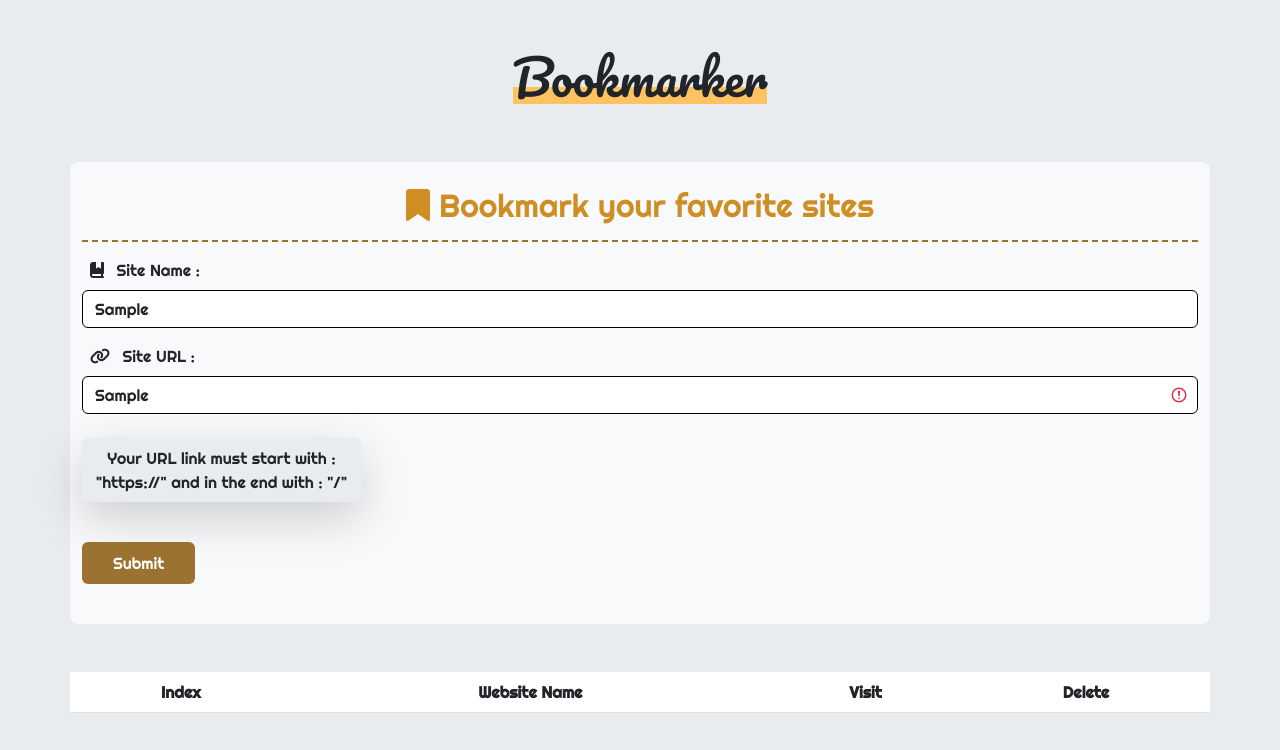
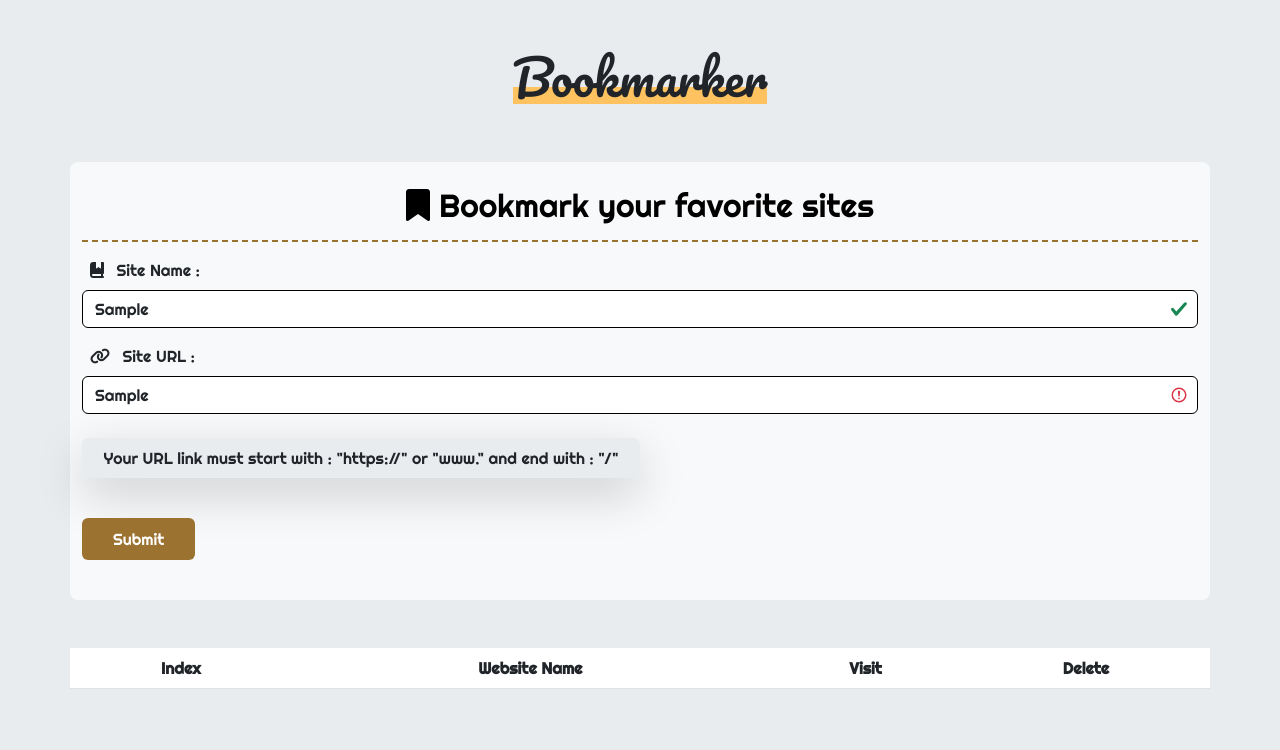
Before and after one commit to SeifEldin04/formOfSites, a plain HTML site: page index.html in a window 1280 px wide. Both pictures are taken after typing "Sample", "Sample" into the empty fields and a click on the button "Submit". Drawn offline with Linux system fonts and the light colour scheme; a web font is replaced by a local one.

Commit message:
added some files

```diff
--- a/bootstrap/Css/style.css
+++ b/bootstrap/Css/style.css
@@ -39,7 +39,8 @@ body{
     font-family: 'Pacifico', cursive;
     font-family: 'Righteous', cursive;
 
-    color: #cf8e24;
+    /* color: #cf8e24; */
+    color: black;
 
     /* background-image: linear-gradient(to right, #3ca55c, #b5ac49); */
 }
--- a/bootstrap/js/main.js
+++ b/bootstrap/js/main.js
@@ -1,7 +1,7 @@
 var siteName = document.getElementById("siteNameInp");
 var siteUrl = document.getElementById("siteUrlInp");
 
-var regex1 = /[A-Za-z0-9]{3,}/;
+var regex1 = /^[A-Za-z0-9]{3,15}$/;
 var regex2 = /^(https?:\/\/)?([\da-z.-]+)\.([a-z.]{2,6})(\/[^\s]*)?$/;
 
 var urlAlert = document.getElementById("urlAlert");
@@ -17,18 +17,18 @@ else {
 }
 
 function addSite() {
-    var sites = {
-        name: siteName.value,
-        url: siteUrl.value
-    }
-
-    if(regex1.test(siteName.value) && regex2.test(siteUrl.value)){
+    if (regex1.test(siteName.value) && regex2.test(siteUrl.value)) {
+        var sites = {
+            name: siteName.value,
+            url: siteUrl.value
+        }
+        dontRepeat();
         sitesContainer.push(sites);
         localStorage.setItem("mySites", JSON.stringify(sitesContainer));
         displaySites(sitesContainer);
         clearForm();
     }
-    else{
+    else {
         window.alert(`Site Name or Url is not valid, Please follow the rules below :
 
         1 - Site name must contain at least 3 characters
@@ -36,13 +36,11 @@ function addSite() {
     }
 }
 
-
-
 function displaySites(data) {
     var cartona = ``;
     for (var i = 0; i < sitesContainer.length; i++) {
         cartona += `<tr>
-        <td> ${i+1} </td>
+        <td> ${i + 1} </td>
         <td> ${data[i].name} </td>
         <td> <button class="btn btn-sm btn-warning px-3" onclick="visitSite(${i})"> <i class="fa-solid fa-eye pe-2"></i> Visit </button> </td>
         <td> <button class="btn btn-sm btn-danger px-3" onclick="deleteSite(${i})"> <i class="fa-solid fa-trash-can"></i> Delete </button> </td>
@@ -63,30 +61,42 @@ function deleteSite(index) {
     displaySites(sitesContainer);
 }
 
-function visitSite(index){
+function visitSite(index) {
     window.open(sitesContainer[index].url);
 }
 
-function validateSiteName(){
+function validateSiteName() {
     console.log(regex1.test(siteName.value));
 
-    if(regex1.test(siteName.value)){
-        siteName.classList.replace("is-invalid" , "is-valid")
+    if (regex1.test(siteName.value)) {
+        siteName.classList.remove("is-invalid");
+        siteName.classList.add("is-valid")
     }
-    else{
+    else {
         siteName.classList.add("is-invalid")
+        siteName.classList.remove("is-valid");
     }
 }
 
-function validateSiteUrl(){
+function validateSiteUrl() {
     console.log(regex2.test(siteUrl.value));
 
-    urlAlert.classList.replace("d-none" , "d-block")
+    urlAlert.classList.replace("d-none", "d-block")
 
-    if(regex2.test(siteUrl.value)){
-        siteUrl.classList.replace("is-invalid" , "is-valid")
+    if (regex2.test(siteUrl.value)) {
+        siteUrl.classList.remove("is-invalid");
+        siteUrl.classList.add("is-valid")
     }
-    else{
+    else {
         siteUrl.classList.add("is-invalid")
+        siteUrl.classList.remove("is-valid");
     }
 }
+
+// function dontRepeat() {
+//     for (var i = 0; sitesContainer.length; i++) {
+//         if(siteName.value == sitesContainer){
+//             window.alert("hello")
+//         }
+//     }
+// }
--- a/index.html
+++ b/index.html
@@ -51,7 +51,7 @@
             </label>
             <input type="text" oninput="validateSiteUrl()" class="form-control border-black" id="siteUrlInp">
 
-            <p id="urlAlert" class="bg-body-secondary text-center w-25 my-4 p-2 shadow-lg rounded-2 d-none"> Your URL link must start with : "https://" and in the end with : "/" </p>
+            <p id="urlAlert" class="bg-body-secondary text-center w-50 my-4 p-2 shadow-lg rounded-2 d-none"> Your URL link must start with : "https://" or "www." and end with : "/" </p>
 
             <button class="myBtn1 btn mt-3 text-white" onclick="addSite()"> Submit  </button>
         </div>
```
